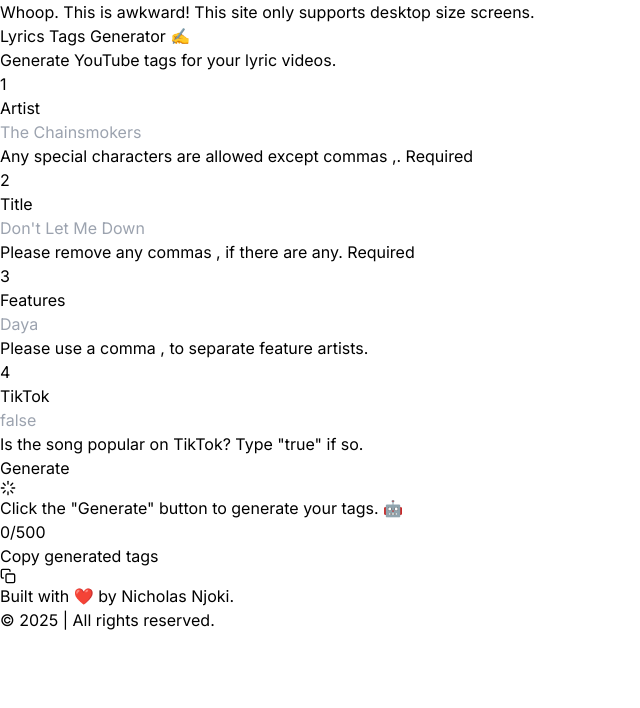
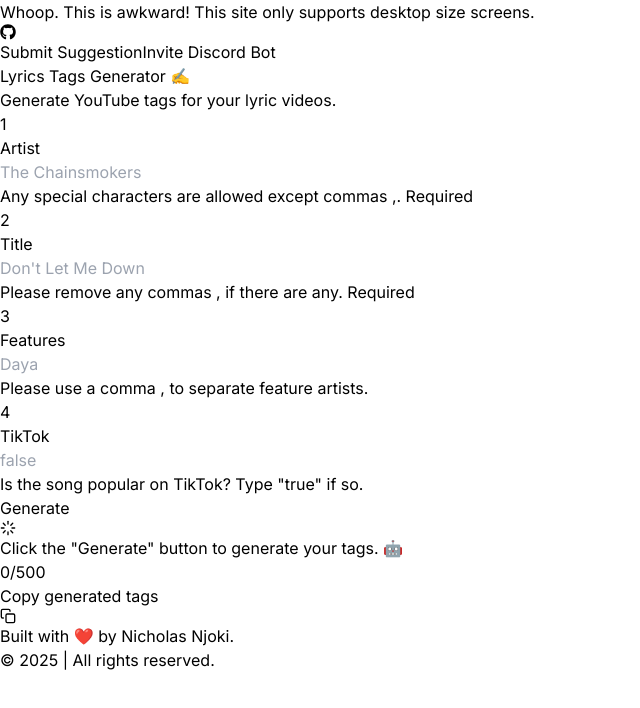
Before and after one commit to alsonick/lyrics-tags-generator, a Next.js app: page / in a window 1280 px wide. Shown: the top 708 px of the page, without its empty margins (0-640 px from the left). Built offline with nearby package versions, Linux system fonts and the light colour scheme.

Commit message:
add nav bar

```diff
--- a/src/pages/index.tsx
+++ b/src/pages/index.tsx
@@ -3,6 +3,7 @@
 import { Button } from "../components/Button";
 import { Response } from "@/types/response";
 import { Input } from "@/components/Input";
+import { FaGithub } from "react-icons/fa";
 import { FiLoader } from "react-icons/fi";
 import { Step } from "../components/Step";
 import { FiCopy } from "react-icons/fi";
@@ -112,7 +113,31 @@
           Whoop. This is awkward! This site only supports desktop size screens.
         </p>
       </div>
-      <main className="lg:flex flex-col h-full px-2 py-20 sm:w-[55rem] w-[95%] hidden">
+      <nav className="lg:flex items-center justify-between top-0 absolute h-20 w-full px-20 bg-white hidden">
+        <Link
+          href="https://github.com/alsonick/lyrics-tags-generator"
+          target="_blank"
+        >
+          <FaGithub className="text-3xl" />
+        </Link>
+        <div className="flex">
+          <Link
+            className="font-semibold hover:underline mr-10"
+            href="https://github.com/alsonick/lyrics-tags-generator/issues/new?template=Blank+issue"
+            target="_blank"
+          >
+            Submit Suggestion
+          </Link>
+          <Link
+            className="font-semibold hover:underline"
+            href="https://discord.com/oauth2/authorize?client_id=1338567480834265193&permissions=2147534848&integration_type=0&scope=bot"
+            target="_blank"
+          >
+            Invite Discord Bot
+          </Link>
+        </div>
+      </nav>
+      <main className="lg:flex flex-col py-32 h-full px-2 sm:w-[55rem] w-[95%] hidden">
         <header className="flex flex-col items-center">
           <h1 className="text-6xl font-bold tracking-tighter">{seoTitle} ✍️</h1>
           <p className="text-gray-800 mt-4 text-xl font-medium">
```
